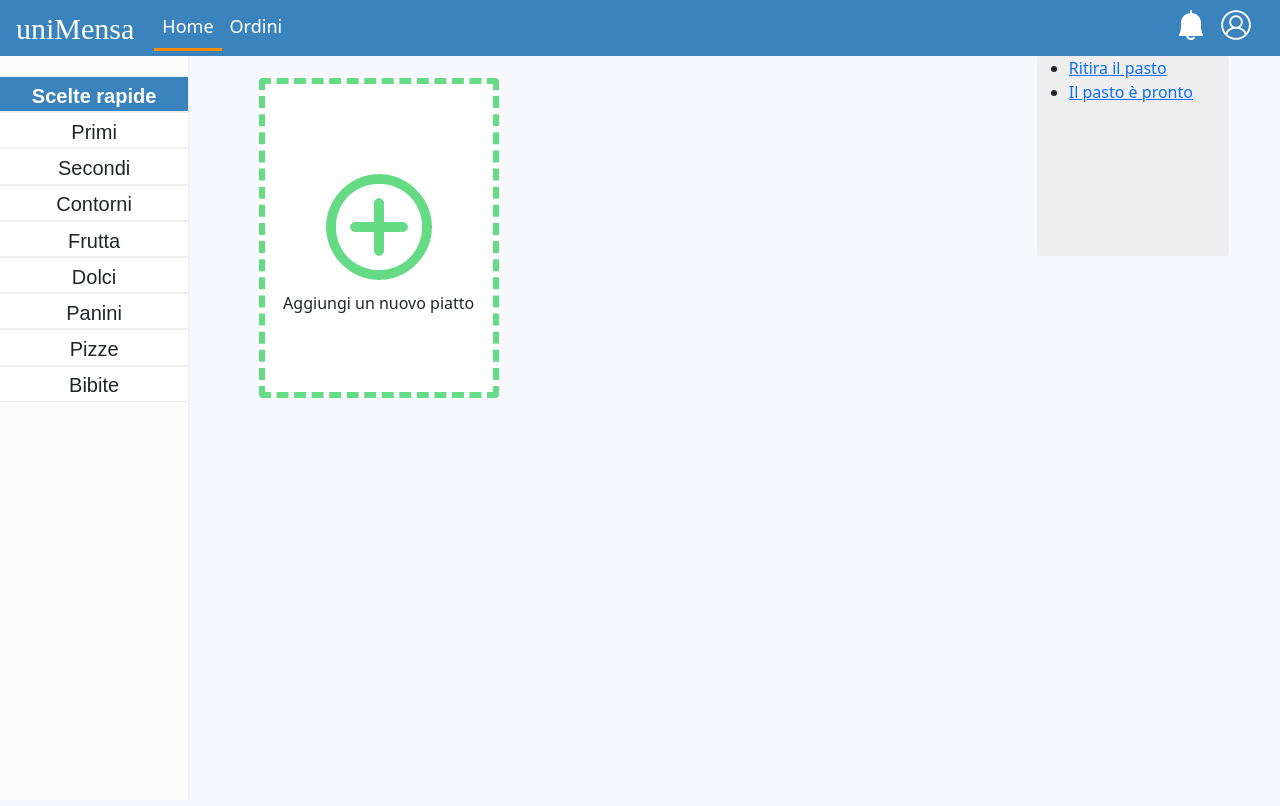
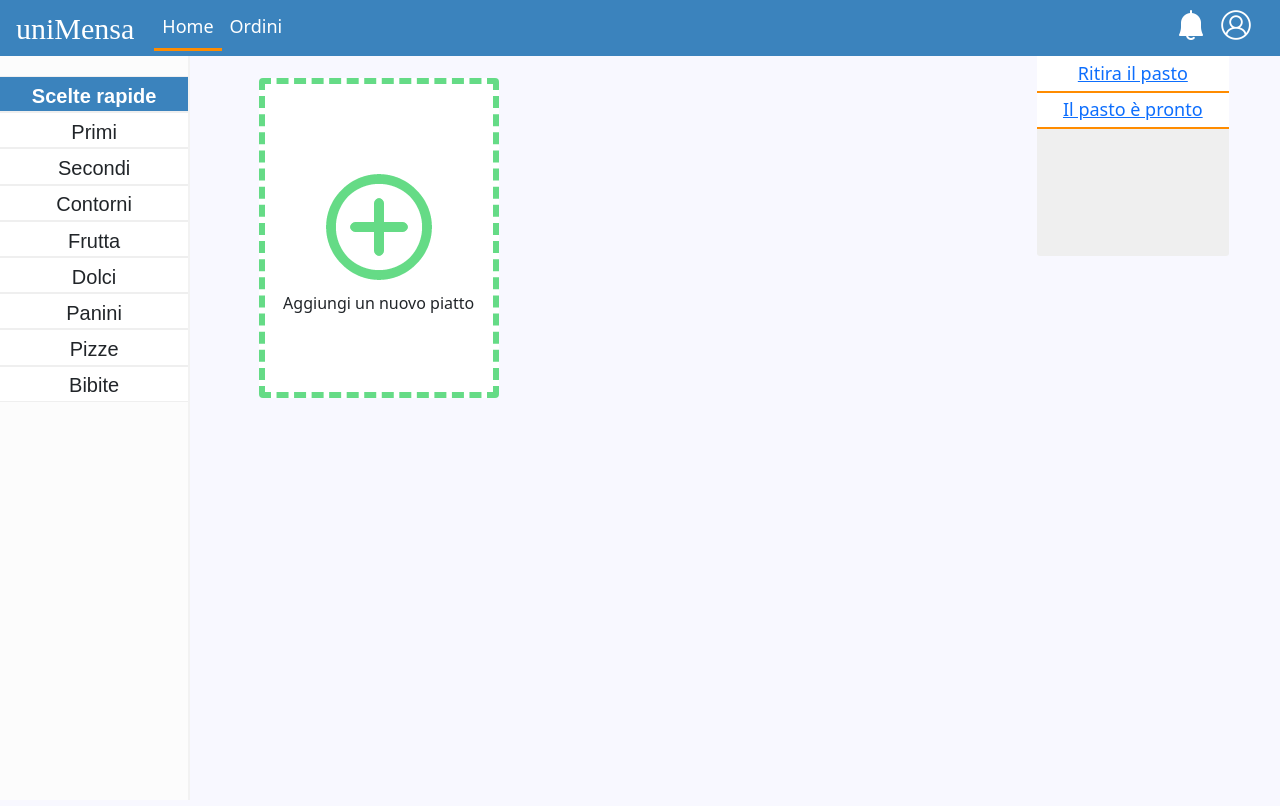
Before and after one commit to antoniocolucci/Unimensa, a Flask app: page /Home in a window 1280 px wide, after a click on "Notifiche". Run offline with Flask 2, Linux system fonts and the light colour scheme; the visitor is signed in with stand-in values (Sample User, id 1); some libraries are stand-ins or nearby versions.

Commit message:
Update css

```diff
--- a/Unimensa/static/css/homeCSS/contentHome.css
+++ b/Unimensa/static/css/homeCSS/contentHome.css
@@ -266,3 +266,10 @@ ul#listPlate{
     height: 200px;
     margin-left: 20%;
 }
+
+#cartEmpty{
+
+    text-align: center;
+    top: 5%
+
+}
--- a/Unimensa/static/css/homeCSS/home.css
+++ b/Unimensa/static/css/homeCSS/home.css
@@ -93,3 +93,41 @@ div#container_menu{
 div.dropdown-menu a.active{
     background-color: #3b83bd;
 }
+
+#notifications{
+
+    padding: 0;
+    margin-top: 0;
+}
+
+.notify{
+    width: 100%;
+    height: 3%;
+    text-align: center;
+    font-size: 18px;
+    cursor: pointer;
+    float: left;
+    background: white;
+    border-bottom: 2px darkorange solid;
+    padding: 2%;
+    list-style: none;
+}
+
+#myAccount{
+
+    padding: 0;
+    margin-top: 0;
+}
+
+.login{
+    width: 100%;
+    height: 3%;
+    text-align: center;
+    font-size: 18px;
+    cursor: pointer;
+    float: left;
+    background: white;
+    border-bottom: 2px darkorange solid;
+    padding: 2%;
+    list-style: none;
+}
--- a/Unimensa/static/css/homeCSS/home_00.css
+++ b/Unimensa/static/css/homeCSS/home_00.css
@@ -76,3 +76,51 @@
     margin: 30px 30px 0 0;
     //margin: auto;
 }
+
+#imgFile{
+    margin-left: 1.3%;
+}
+
+#preview{
+    float: right;
+    margin-right: 15%;
+    //bottom: 15%;
+}
+
+#notifications{
+
+    padding: 0;
+    margin-top: 0;
+}
+
+.notify{
+    width: 100%;
+    height: 3%;
+    text-align: center;
+    font-size: 18px;
+    cursor: pointer;
+    float: left;
+    background: white;
+    border-bottom: 2px darkorange solid;
+    padding: 2%;
+    list-style: none;
+}
+
+#myAccount{
+
+    padding: 0;
+    margin-top: 0;
+}
+
+.login{
+    width: 100%;
+    height: 3%;
+    text-align: center;
+    font-size: 18px;
+    cursor: pointer;
+    float: left;
+    background: white;
+    border-bottom: 2px darkorange solid;
+    padding: 2%;
+    list-style: none;
+}
```
